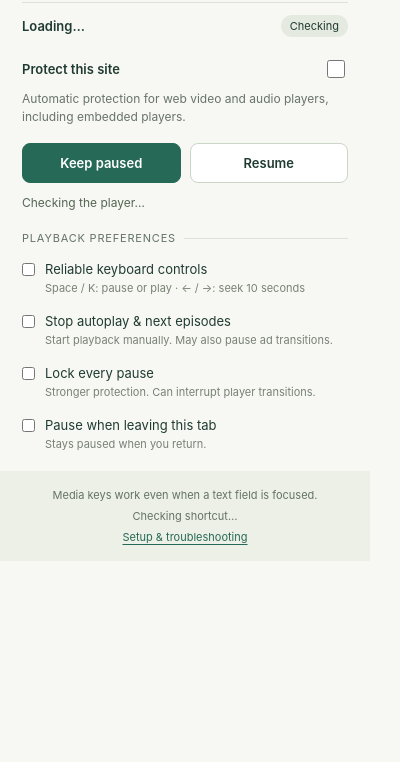
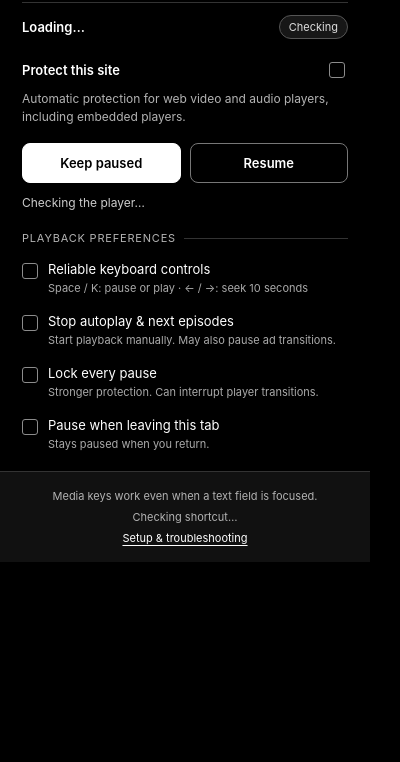
Before and after one commit to AdamNolle/Anchor, a browser extension: page popup.html in a window 400 px wide. Shown: the part 82-844 px from the top of the page. Drawn offline with Linux system fonts and the light colour scheme.

Commit message:
Apply a black-and-white theme to Anchor menus

```diff
--- a/package.json
+++ b/package.json
@@ -1,6 +1,6 @@
 {
   "name": "anchor-streaming",
-  "version": "1.2.0",
+  "version": "1.2.1",
   "private": true,
   "description": "Keep web streaming players paused until you choose to resume.",
   "license": "MIT",
--- a/popup.css
+++ b/popup.css
@@ -1,18 +1,63 @@
-:root { color-scheme: light; font-family: -apple-system, BlinkMacSystemFont, "Segoe UI", sans-serif; color: #203b32; background: #f7f8f3; }
+:root {
+  color-scheme: dark;
+  font-family: -apple-system, BlinkMacSystemFont, "Segoe UI", sans-serif;
+  color: #fff;
+  background: #000;
+}
 * { box-sizing: border-box; }
 body { margin: 0; width: 370px; font-size: 13px; }
 header { display: flex; align-items: center; gap: 12px; padding: 22px 22px 17px; }
 .mark { display: grid; place-items: center; width: 43px; height: 43px; border-radius: 12px; background: #000; color: #fff; font-size: 27px; font-weight: 700; }
-h1 { margin: 0; font-size: 21px; letter-spacing: -.6px; } header p { margin: 4px 0 0; color: #647267; }
-main { padding: 0 22px; }.site { display: flex; align-items: center; justify-content: space-between; gap: 12px; padding: 12px 0; border-top: 1px solid #dce2d8; }
+h1 { margin: 0; font-size: 21px; letter-spacing: -.6px; }
+header p { margin: 4px 0 0; color: #b3b3b3; }
+main { padding: 0 22px; }
+.site { display: flex; align-items: center; justify-content: space-between; gap: 12px; padding: 12px 0; border-top: 1px solid #333; }
 #hostname { overflow: hidden; text-overflow: ellipsis; white-space: nowrap; font-weight: 600; max-width: 220px; }
-.pill { font-size: 11px; border-radius: 20px; padding: 4px 9px; background: #e4eadf; white-space: nowrap; }.pill.locked { color: #fff; background: #276957; }
-.enable { display: flex; justify-content: space-between; align-items: center; font-weight: 600; margin-top: 8px; }.enable input { width: 18px; height: 18px; }
-input { accent-color: #276957; cursor: pointer; }.hint { color: #697469; font-size: 12px; line-height: 1.5; margin: 9px 0 17px; }
-.actions { display: flex; gap: 9px; }button { flex: 1; border: 1px solid #ccd6c7; padding: 11px; border-radius: 8px; font: inherit; font-weight: 600; background: #fff; color: #203b32; cursor: pointer; }
-button.primary { background: #276957; color: #fff; border-color: #276957; }button:hover { filter: brightness(.96); }button:disabled { opacity: .45; cursor: default; }
-:focus-visible { outline: 3px solid #aa803d; outline-offset: 3px; }.status { min-height: 30px; line-height: 1.5; margin: 11px 0 7px; font-size: 12px; color: #546654; }
-fieldset { border: 0; border-top: 1px solid #dce2d8; margin: 0; padding: 16px 0 1px; }legend { font-size: 11px; color: #647267; letter-spacing: .8px; text-transform: uppercase; padding: 0 8px 0 0; }
-fieldset label { display: flex; align-items: flex-start; gap: 10px; margin-bottom: 16px; }fieldset input { margin: 2px 0 0; }small { display: block; color: #788174; font-size: 11px; line-height: 1.45; margin-top: 4px; }
-.error { color: #9b352f; background: #fcebe7; padding: 10px; line-height: 1.5; border-radius: 7px; }footer { margin-top: 1px; background: #edf0e7; text-align: center; padding: 14px 20px; color: #647267; font-size: 11px; line-height: 1.9; }
-kbd { font-family: inherit; color: #354e3d; }a { color: #276957; text-underline-offset: 3px; }
+.pill { font-size: 11px; border: 1px solid #555; border-radius: 20px; padding: 4px 9px; color: #ddd; background: #171717; white-space: nowrap; }
+.pill.locked { color: #000; background: #fff; border-color: #fff; }
+.enable { display: flex; justify-content: space-between; align-items: center; font-weight: 600; margin-top: 8px; }
+.enable input { width: 18px; height: 18px; }
+input[type="checkbox"] {
+  appearance: none;
+  display: inline-grid;
+  place-content: center;
+  flex-shrink: 0;
+  width: 16px;
+  height: 16px;
+  border: 1px solid #8c8c8c;
+  border-radius: 3px;
+  background: #000;
+  cursor: pointer;
+}
+input[type="checkbox"]::after {
+  content: "";
+  width: 9px;
+  height: 5px;
+  border-left: 2px solid #000;
+  border-bottom: 2px solid #000;
+  transform: translateY(-1px) rotate(-45deg);
+  opacity: 0;
+}
+input[type="checkbox"]:checked { background: #fff; border-color: #fff; }
+input[type="checkbox"]:checked::after { opacity: 1; }
+input:disabled { opacity: .45; cursor: default; }
+.hint { color: #b3b3b3; font-size: 12px; line-height: 1.5; margin: 9px 0 17px; }
+.actions { display: flex; gap: 9px; }
+button { flex: 1; border: 1px solid #777; padding: 11px; border-radius: 8px; font: inherit; font-weight: 600; background: #000; color: #fff; cursor: pointer; }
+button.primary { background: #fff; color: #000; border-color: #fff; }
+button:hover:not(:disabled) { background: #222; border-color: #fff; }
+button.primary:hover:not(:disabled) { background: #ddd; color: #000; }
+button:disabled { opacity: .45; cursor: default; }
+:focus-visible { outline: 3px solid #fff; outline-offset: 3px; }
+.status { min-height: 30px; line-height: 1.5; margin: 11px 0 7px; font-size: 12px; color: #ccc; }
+fieldset { border: 0; border-top: 1px solid #333; margin: 0; padding: 16px 0 1px; }
+legend { font-size: 11px; color: #b3b3b3; letter-spacing: .8px; text-transform: uppercase; padding: 0 8px 0 0; }
+fieldset label { display: flex; align-items: flex-start; gap: 10px; margin-bottom: 16px; }
+fieldset input { margin: 2px 0 0; }
+fieldset:disabled { opacity: .55; }
+small { display: block; color: #aaa; font-size: 11px; line-height: 1.45; margin-top: 4px; }
+.error { color: #000; background: #fff; padding: 10px; line-height: 1.5; border-radius: 7px; }
+footer { margin-top: 1px; background: #111; border-top: 1px solid #333; text-align: center; padding: 14px 20px; color: #b3b3b3; font-size: 11px; line-height: 1.9; }
+kbd { font-family: inherit; color: #fff; }
+a { color: #fff; text-underline-offset: 3px; }
+a:hover { color: #ccc; }
```
Also changed, not shown: TESTING.md (+7 -1 lines), help.html (+2 -2 lines), CHANGELOG.md, manifest.json, 1 other file.
